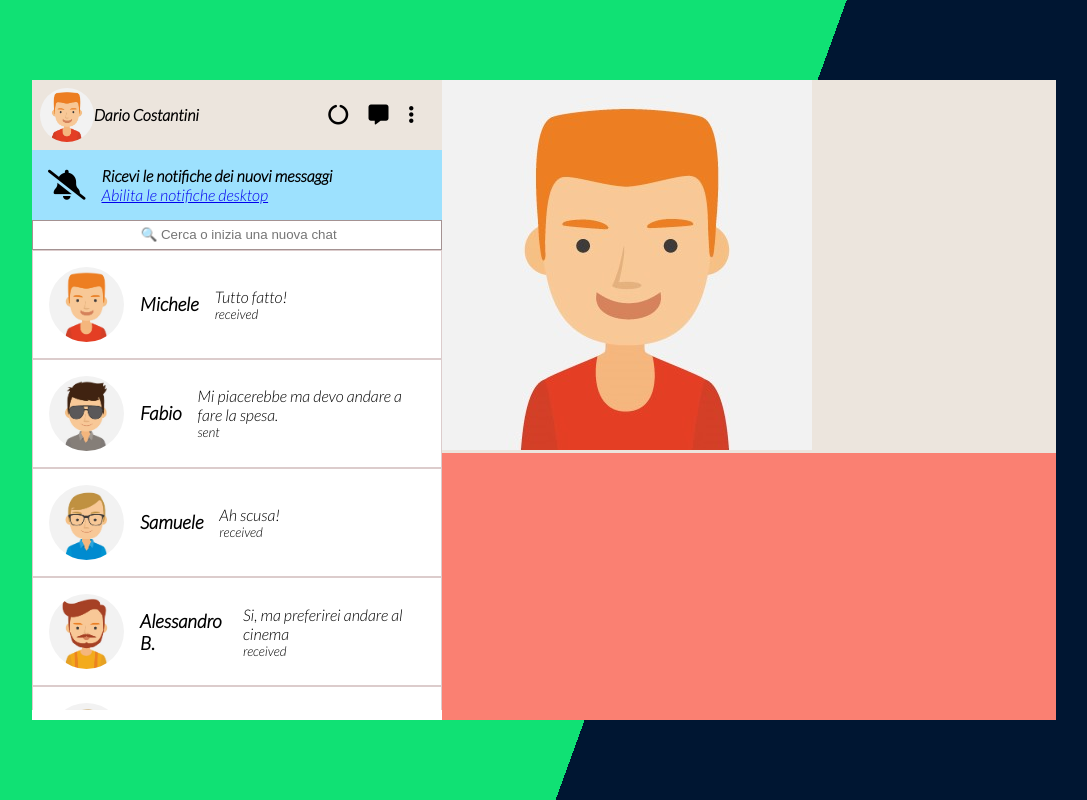
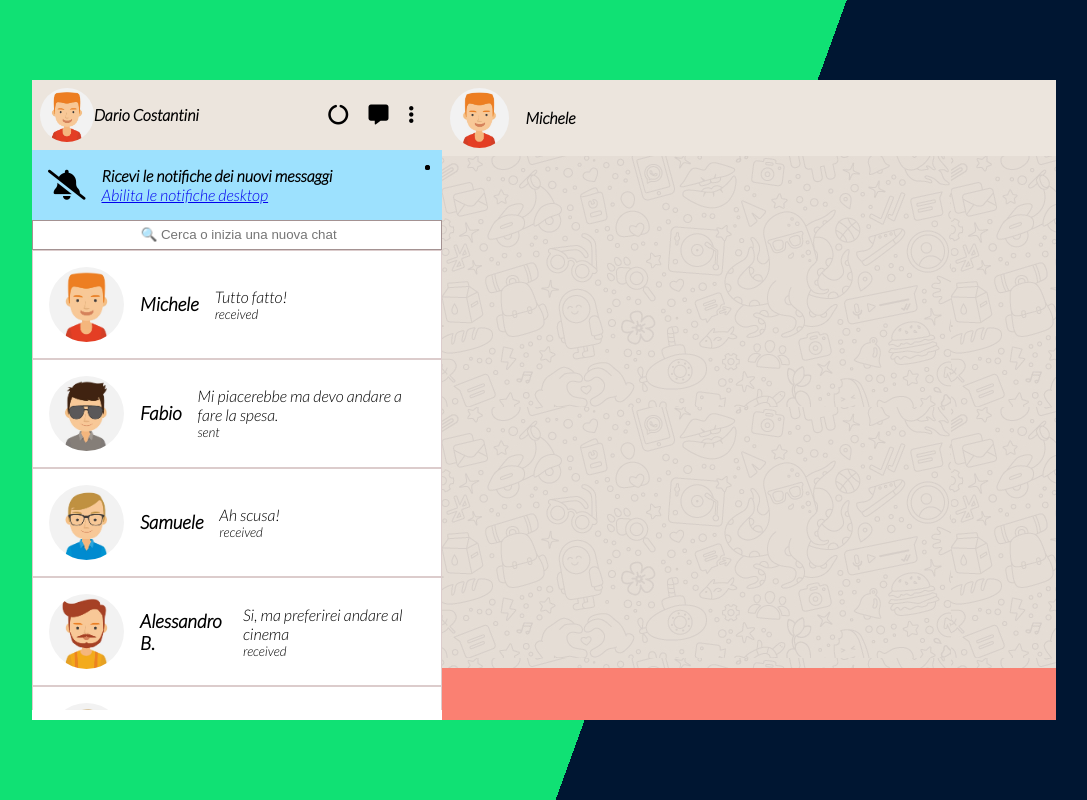
Before and after one commit to aCute5/vue-boolzapp, a plain HTML site: page index.html in a window 1280 px wide. Shown: the whole page, without its empty margins (96-1183 px from the left). Drawn offline with nearby package versions, Linux system fonts and the light colour scheme.

Commit message:
trying adding chat in chatlive on the right part

```diff
--- a/css/style.css
+++ b/css/style.css
@@ -103,19 +103,36 @@ body{
 .body-chat li{
     list-style-type: none;
 }
+.singlechat.hidden{
+    display: none;
+}
 /* LIVE CHAT RIGHT */
 
 .chatlive{
     width: 60%;
     background-color: salmon;
+
 }
 .chatlive .user-live{
     background-color:#ece5dd; ;
 
 }
-.singlechat.hidden{
-    display: none;
+.chatlive .user-live{
+    background-color: #ece5dd;
+    display: flex;
+    align-items: center;
+    padding: .5rem;
+    gap: 1rem;
 }
-/* .list-chat .singlechat li .active{
-    display: visible;
-} */
+.chatlive .user-live img{
+    border-radius: 50%;
+    width: 10%;
+}
+.chatlive .chatbody{
+    height: 80%;
+    background-image: url(../img/mine.jpg);
+}
+.chatbody .current-chat{
+    display: flex;
+    flex-wrap: wrap;
+}
--- a/index.html
+++ b/index.html
@@ -59,10 +59,21 @@
         <div class="chatlive">
             <div class="user-live">
                 <img :src="'img/' + contacts[index].avatar">
-                <h4></h4>
+                <h4>{{contacts[index].name}}</h4>
+                <div class="status"></div>
             </div>
-            <div class="chatlive">
+            <div class="chatbody">
+                <ul class="current-chat" >
+                    <li v-for="(msg,index) in contacts.messages">
+                        {{contacts.messages.msg[index].message}}
+                    </li>
+                    <li>
 
+                    </li>
+                    <li>
+
+                    </li>
+                </ul>
             </div>
             <div class="input-chat">
 
```
